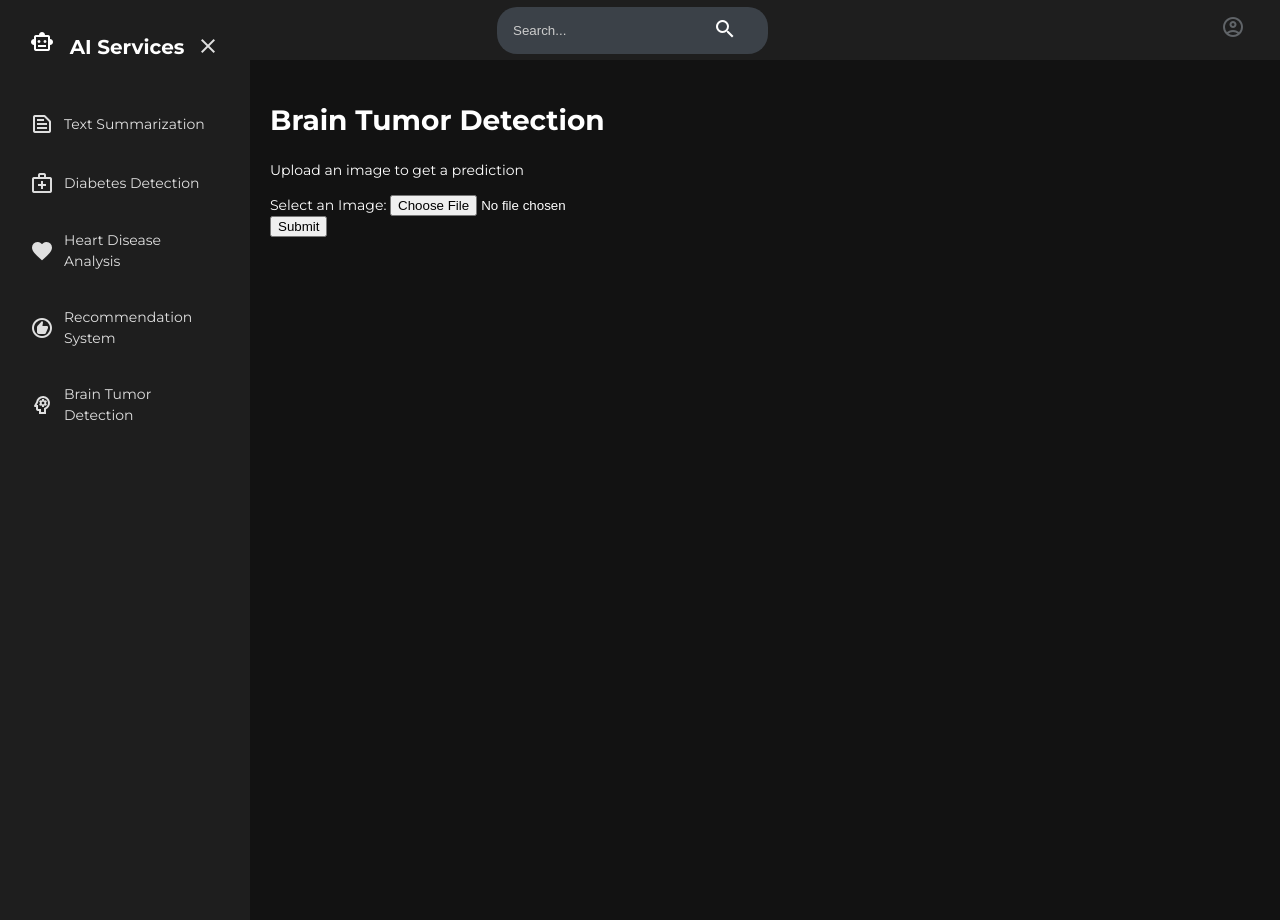
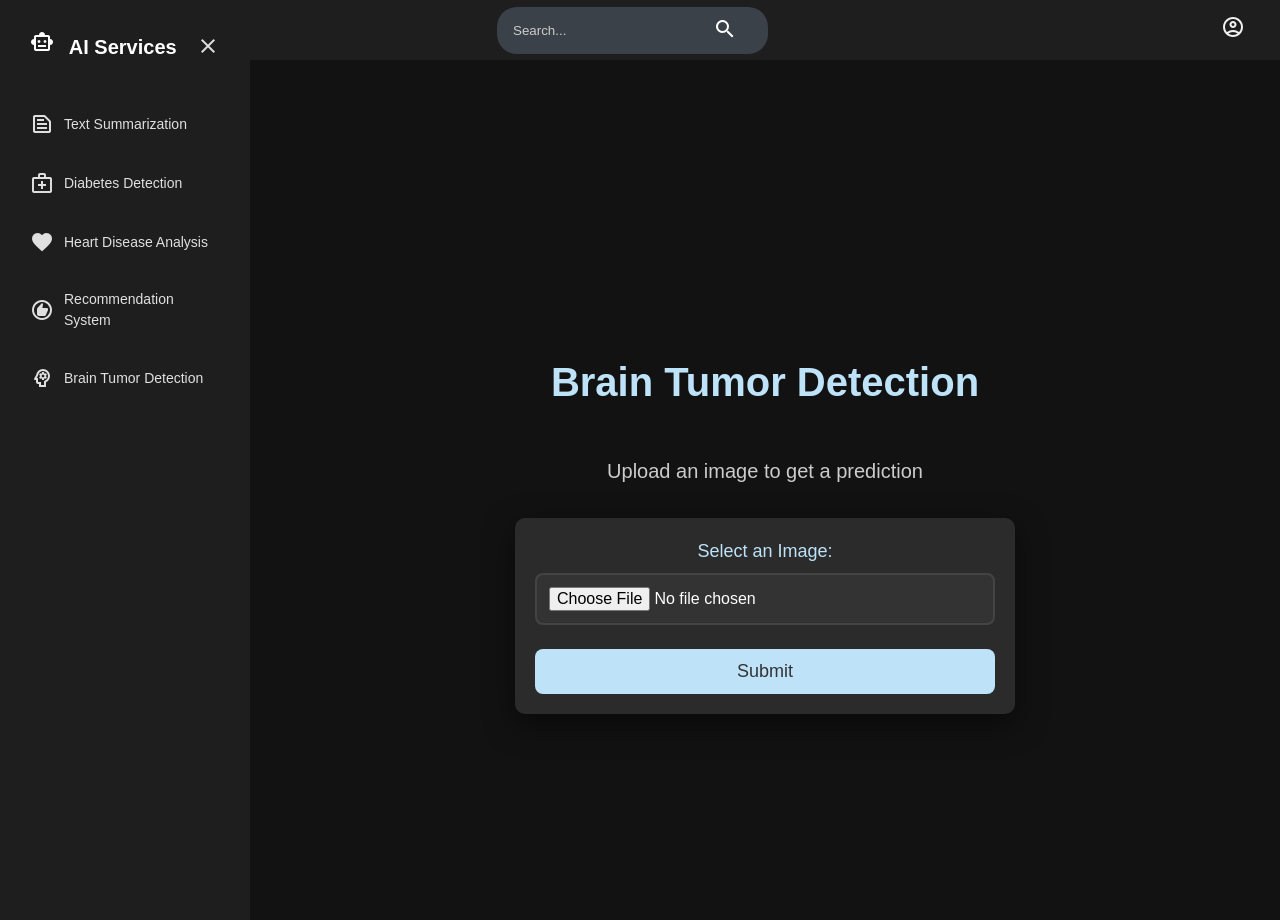
Before and after one commit to IshitaGrover23/PaidAWS2, a Django app: a page that uses OJT-team3/predictor/templates/braintumor.html in a window 1280 px wide. Run offline with Django 4.2, Linux system fonts and the light colour scheme.

Commit message:
Update braintumor.html

```diff
--- a/OJT-team3/predictor/templates/braintumor.html
+++ b/OJT-team3/predictor/templates/braintumor.html
@@ -4,22 +4,134 @@
 {% block title %}Brain Tumor Detection{% endblock %}
 
 {% block content %}
-<div class="bg-gray-900 text-gray-100 flex flex-col items-center justify-center min-h-screen py-8 px-4">
-    <h1 class="text-4xl font-extrabold mb-4 text-center">Brain Tumor Detection</h1>
 
-    <p class="text-xl mb-6 text-center">Upload an image to get a prediction</p>
+<style>
+    body {
+        background-color: #1b1b1b;
+        font-family: 'Arial', sans-serif;
+        color: #f1f1f1;
+    }
 
-    <form action="{% url 'braintumor' %}" method="post" enctype="multipart/form-data" class="bg-gray-800 p-8 rounded-lg shadow-lg w-full max-w-lg">
+    .main-container {
+        min-height: 100vh;
+        display: flex;
+        flex-direction: column;
+        align-items: center;
+        justify-content: center;
+        padding: 20px;
+        text-align: center;
+    }
+
+    .heading {
+        font-size: 2.5rem;
+        font-weight: 900;
+        margin-bottom: 1.5rem;
+        color: #bee3f8;
+        animation: fadeIn 1s ease-out;
+    }
+
+    .description {
+        font-size: 1.25rem;
+        margin-bottom: 2rem;
+        color: #cccccc;
+        animation: fadeIn 1.5s ease-out;
+    }
+
+    .form-container {
+        background-color: #2b2b2b;
+        padding: 20px;
+        border-radius: 10px;
+        box-shadow: 0 10px 30px rgba(0, 0, 0, 0.5);
+        width: 100%;
+        max-width: 500px;
+        animation: fadeInUp 0.8s ease-out;
+    }
+
+    .file-input-container {
+        margin-bottom: 1.5rem;
+    }
+
+    .file-label {
+        font-size: 1.125rem;
+        color: #bee3f8;
+        display: block;
+        margin-bottom: 0.5rem;
+    }
+
+    .file-input {
+        width: 100%;
+        padding: 12px;
+        border: 2px solid #444;
+        border-radius: 8px;
+        background-color: #333;
+        color: #fff;
+        font-size: 1rem;
+        transition: border-color 0.3s ease;
+    }
+
+    .file-input:hover, .file-input:focus {
+        border-color: #45c9ab;
+        outline: none;
+    }
+
+    .submit-btn {
+        width: 100%;
+        background-color: #bee3f8;
+        color: #333;
+        padding: 12px;
+        font-size: 1.125rem;
+        border: none;
+        border-radius: 8px;
+        cursor: pointer;
+        transition: background-color 0.3s ease, transform 0.2s ease;
+    }
+
+    .submit-btn:hover {
+        background-color: #45c9ab;
+        transform: scale(1.05);
+        color: #fff;
+    }
+
+    .error-message {
+        color: #e74c3c;
+        margin-top: 1rem;
+        animation: fadeIn 0.5s ease-in;
+    }
+
+    /* Animations */
+    @keyframes fadeIn {
+        from { opacity: 0; }
+        to { opacity: 1; }
+    }
+
+    @keyframes fadeInUp {
+        from {
+            opacity: 0;
+            transform: translateY(20px);
+        }
+        to {
+            opacity: 1;
+            transform: translateY(0);
+        }
+    }
+</style>
+
+    <h1 class="heading">Brain Tumor Detection</h1>
+    <p class="description">Upload an image to get a prediction</p>
+
+    <form action="{% url 'braintumor' %}" method="post" enctype="multipart/form-data" class="form-container">
         {% csrf_token %}
-        <div class="mb-6">
-            <label for="image" class="block text-lg font-medium mb-2">Select an Image:</label>
-            <input type="file" id="image" name="image" accept="image/*" required class="w-full px-4 py-3 border border-gray-600 rounded-md bg-gray-700 text-gray-100 focus:outline-none focus:ring-2 focus:ring-blue-600 transition duration-150 ease-in-out">
+        <div class="file-input-container">
+            <label for="image" class="file-label">Select an Image:</label>
+            <input type="file" id="image" name="image" accept="image/*" required class="file-input">
         </div>
-        <button type="submit" class="w-full bg-blue-600 text-white py-3 px-5 rounded-md hover:bg-blue-700 focus:outline-none focus:ring-2 focus:ring-blue-500 transition duration-150 ease-in-out">Submit</button>
+        <button type="submit" class="submit-btn">Submit</button>
     </form>
 
     {% if error %}
-        <p class="text-red-400 mt-6 text-center">{{ error }}</p>
+        <p class="error-message">{{ error }}</p>
     {% endif %}
-</div>
+
+
+
 {% endblock %}
```
